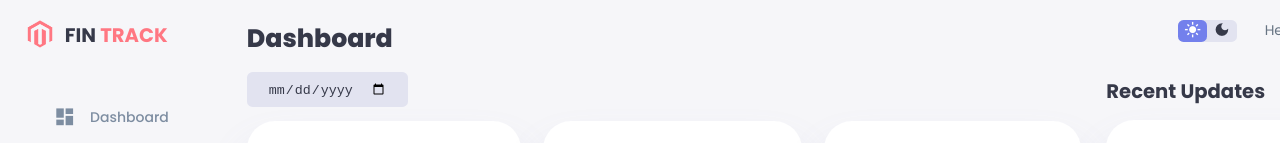
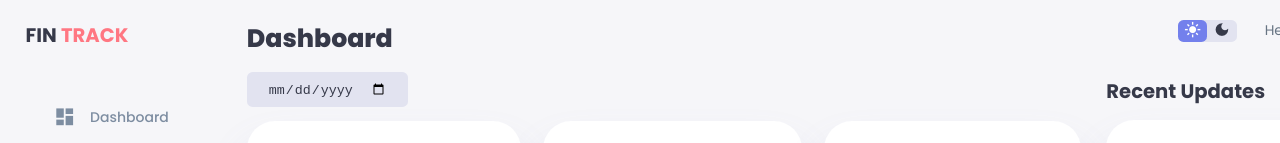
Before and after one commit to Mkheezy/Finance-dashboard, a plain HTML site: page index.html in a window 1280 px wide. Shown: the top 143 px of the page. Drawn offline with Linux system fonts and the light colour scheme.

Commit message:
Update index.html
minor updates

```diff
--- a/index.html
+++ b/index.html
@@ -20,7 +20,7 @@
         <aside>
             <div class="top">
                 <div class="logo">
-                    <img src="./images/logo.png" alt="">
+
                     <h2>FIN <span class="danger">TRACK</span></h2>
                 </div>
                 <div class="close" id="close-btn">
```
